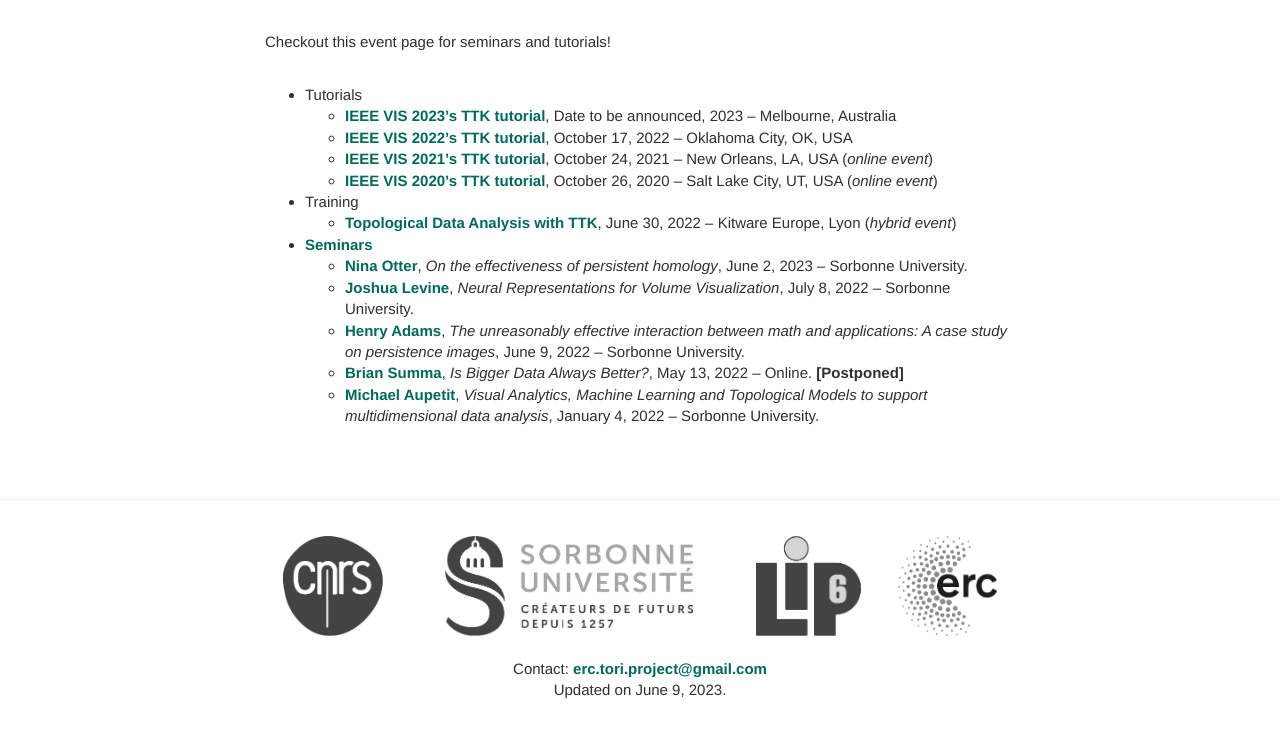
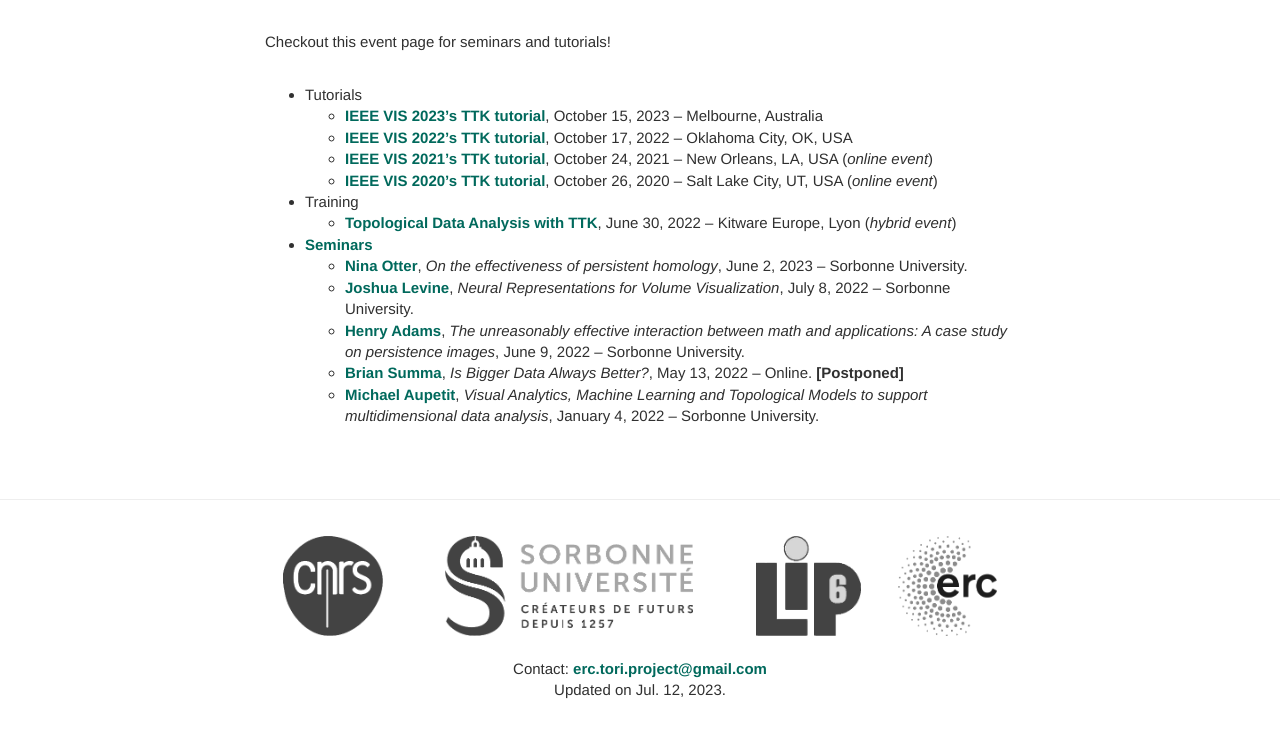
Before and after one commit to erc-tori/erc-tori.github.io, a Jekyll site: the page built from events.md, in a window 1280 px wide. Shown: the part 497-1235 px from the top of the page. Built offline with Jekyll 4.4.1, drawn with Linux system fonts in a browser that asks for light colours.

Commit message:
updated tutorial date

```diff
--- a/_layouts/default.html
+++ b/_layouts/default.html
@@ -168,7 +168,7 @@
                     erc.tori.project@gmail.com</a><br>
 
 <!--                     Updated on {{ page.last_modified_at | date: '%b. %e, %Y' }}. -->
-                    Updated on June 9, 2023.
+                    Updated on Jul. 12, 2023.
                     </div>
                     </p>
                 </div>
--- a/events.md
+++ b/events.md
@@ -9,7 +9,7 @@
 
 
 - Tutorials
-  - [IEEE VIS 2023's TTK tutorial](https://topology-tool-kit.github.io/ieeeVis2023Tutorial.html), Date to be announced, 2023 -- Melbourne, Australia
+  - [IEEE VIS 2023's TTK tutorial](https://topology-tool-kit.github.io/ieeeVis2023Tutorial.html), October 15, 2023 -- Melbourne, Australia
   - [IEEE VIS 2022's TTK tutorial](https://topology-tool-kit.github.io/ieeeVis2022Tutorial.html), October 17, 2022 -- Oklahoma City, OK, USA
   - [IEEE VIS 2021's TTK tutorial](https://topology-tool-kit.github.io/ieeeVis2021Tutorial.html), October 24, 2021 -- New Orleans, LA, USA (*online event*)
   - [IEEE VIS 2020's TTK tutorial](https://topology-tool-kit.github.io/ieeeVis2020Tutorial.html), October 26, 2020 -- Salt Lake City, UT, USA (*online event*)
```
